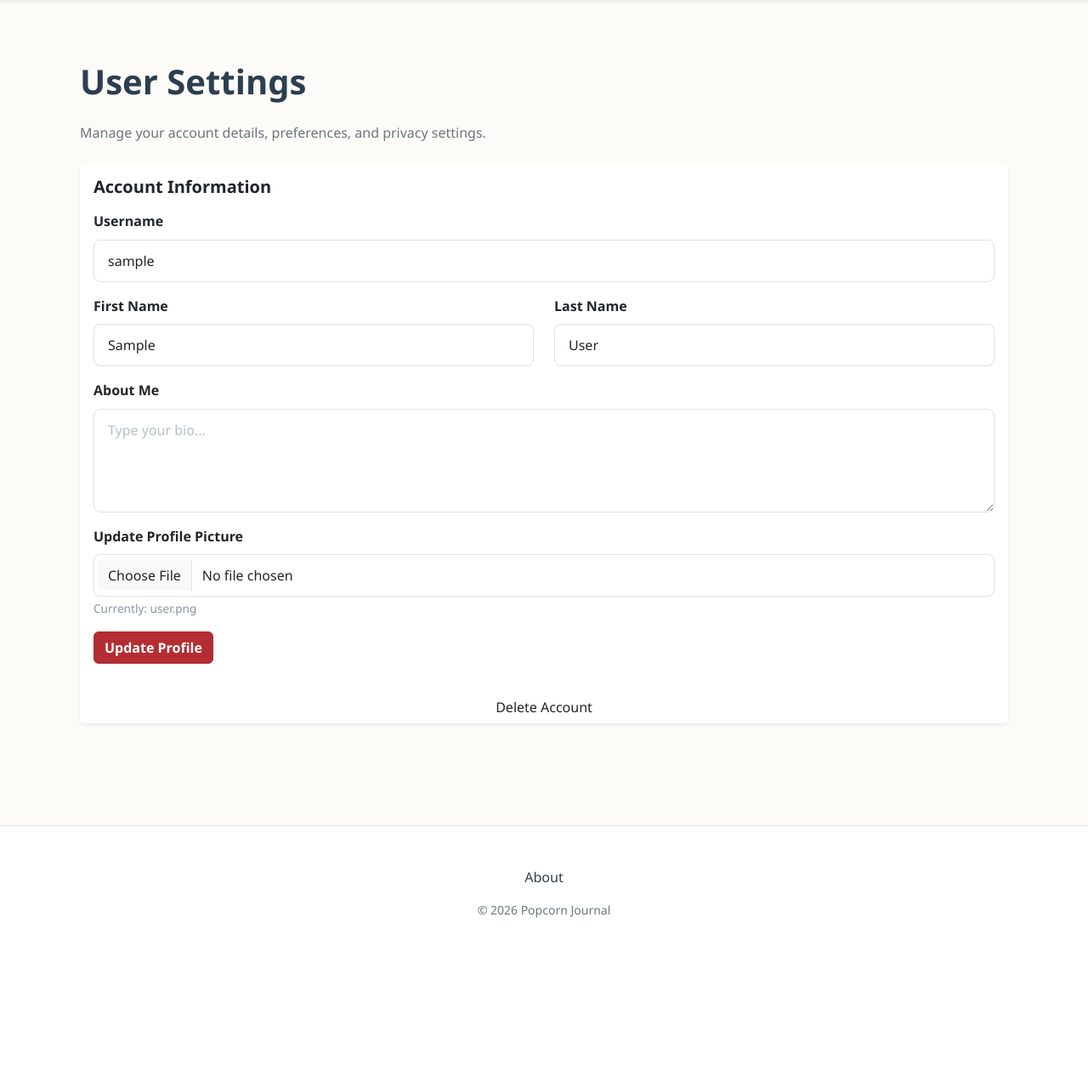
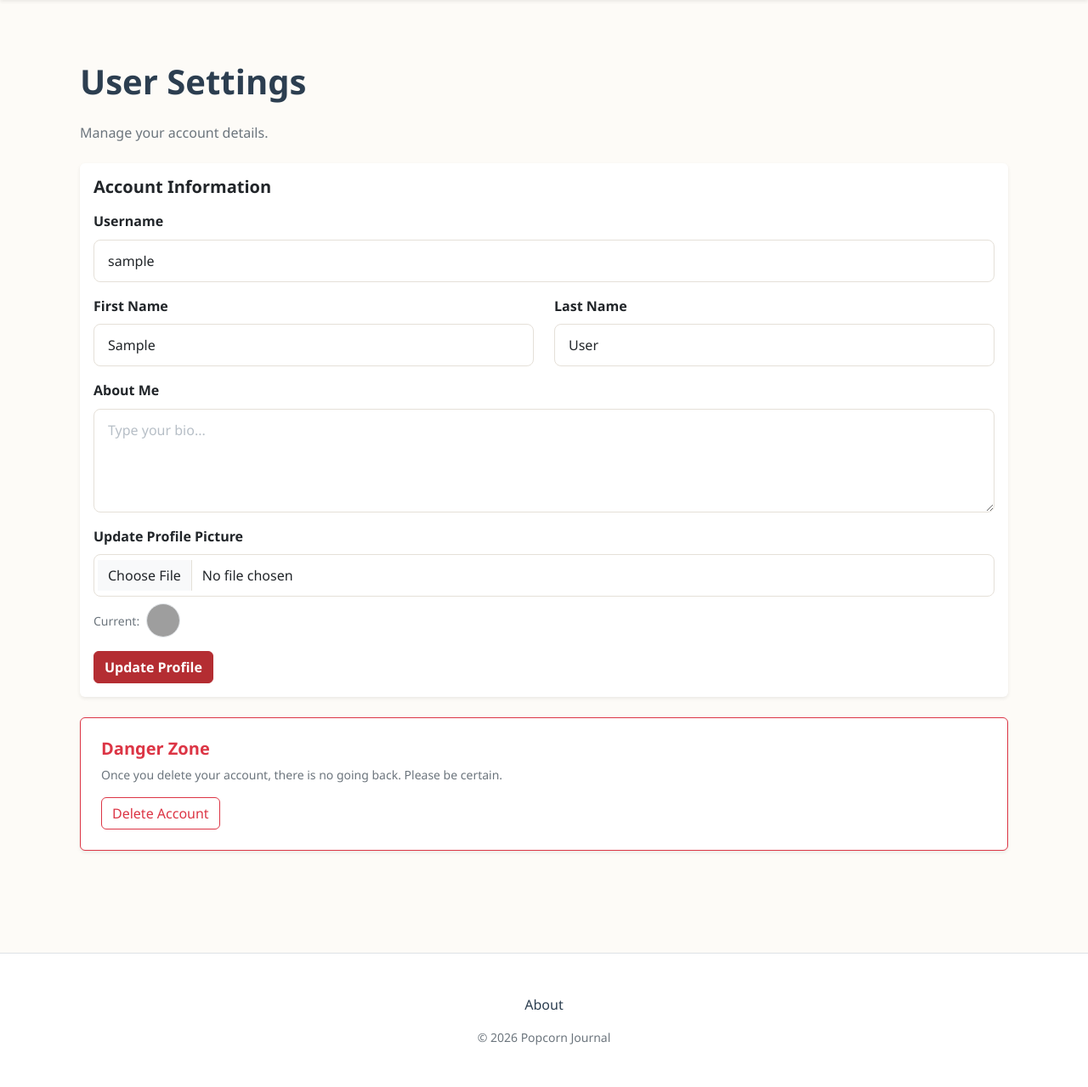
Before and after one commit to jennifernhle/CITS3403-Project, a Flask app: page /edit_profile in a window 1280 px wide. Shown: the part 63-1342 px from the top of the page at 85% size. Before the commit the page ends 1143 px from the top, so only its background shows below. Run offline with Flask 3, Linux system fonts and the light colour scheme; the visitor is signed in with stand-in values (Sample User, id 1); some libraries are stand-ins or nearby versions; grey boxes are pictures that could not be loaded.

```diff
--- /dev/null
+++ b/popcorn_journal_app/static/js/settings.js
@@ -0,0 +1,28 @@
+document.addEventListener("DOMContentLoaded", function () {
+  const deleteBtn = document.getElementById("delete-account-btn");
+
+  if (deleteBtn) {
+    deleteBtn.addEventListener("click", function () {
+      const userId = this.getAttribute("data-user-id");
+      const csrfToken = this.getAttribute("data-csrf");
+
+      if (confirm("Are you sure? This will delete your account and all your reviews/lists forever.")) {
+        fetch(`/user/delete/${userId}`, {
+          method: "POST",
+          headers: {
+            "X-CSRFToken": csrfToken,
+          },
+        })
+          .then((response) => {
+            if (response.redirected) {
+              window.location.href = response.url;
+            }
+          })
+          .catch((error) => {
+            console.error("Error:", error);
+            alert("An error occurred while deleting the account.");
+          });
+      }
+    });
+  }
+});
--- a/popcorn_journal_app/templates/settings.html
+++ b/popcorn_journal_app/templates/settings.html
@@ -2,7 +2,7 @@
 
 <div class="container py-5">
   <h1 class="fw-bold mb-4">User Settings</h1>
-  <p class="text-secondary mb-4">Manage your account details, preferences, and privacy settings.</p>
+  <p class="text-secondary mb-4">Manage your account details.</p>
 
   <div class="card border-0 shadow-sm mb-4">
     <div class="card-body">
@@ -25,37 +25,29 @@
 
         <div class="mb-3">
           {{ form.profile_pic.label(class="form-label") }} {{ form.profile_pic(class="form-control") }}
-          <div class="form-text">Currently: {{ current_user.profile_pic or 'user.png' }}</div>
+          <div class="d-flex align-items-center mt-2">
+            <span class="text-secondary small me-2">Current:</span>
+            <img
+              src="{{ url_for('static', filename='profile_pics/' + (current_user.profile_pic or 'user.png')) }}"
+              class="rounded-circle border"
+              style="width: 40px; height: 40px; object-fit: cover"
+            />
+          </div>
         </div>
         {{ form.submit(class="btn btn-main") }}
       </form>
     </div>
-    <button class="btn danger-btn mt-3" onclick="deleteAccount('{{ current_user.id }}')">Delete Account</button>
+  </div>
+  <div class="card border-danger shadow-sm mb-4">
+    <div class="card-body p-4">
+      <h5 class="text-danger fw-bold mb-2">Danger Zone</h5>
+      <p class="text-secondary small">Once you delete your account, there is no going back. Please be certain.</p>
+      <button class="btn btn-outline-danger" id="delete-account-btn" data-user-id="{{ current_user.id }}" data-csrf="{{ csrf_token() }}">
+        Delete Account
+      </button>
+    </div>
   </div>
 </div>
-
-<script>
-  function deleteAccount(id) {
-    if (confirm("Are you sure? This action cannot be undone.")) {
-      fetch(`/user/delete/${id}`, {
-        method: "POST",
-        headers: {
-          "X-CSRFToken": "{{ csrf_token() }}",
-        },
-      })
-        .then((response) => {
-          if (response.redirected) {
-            window.location.href = response.url;
-          } else {
-            window.location.reload();
-          }
-        })
-        .catch((error) => {
-          console.error("Error:", error);
-          alert("An error occurred while deleting the account.");
-        });
-    }
-  }
-</script>
-
+{% endblock %} {% block scripts %}
+<script src="{{ url_for('static', filename='js/settings.js') }}"></script>
 {% endblock%}
```
